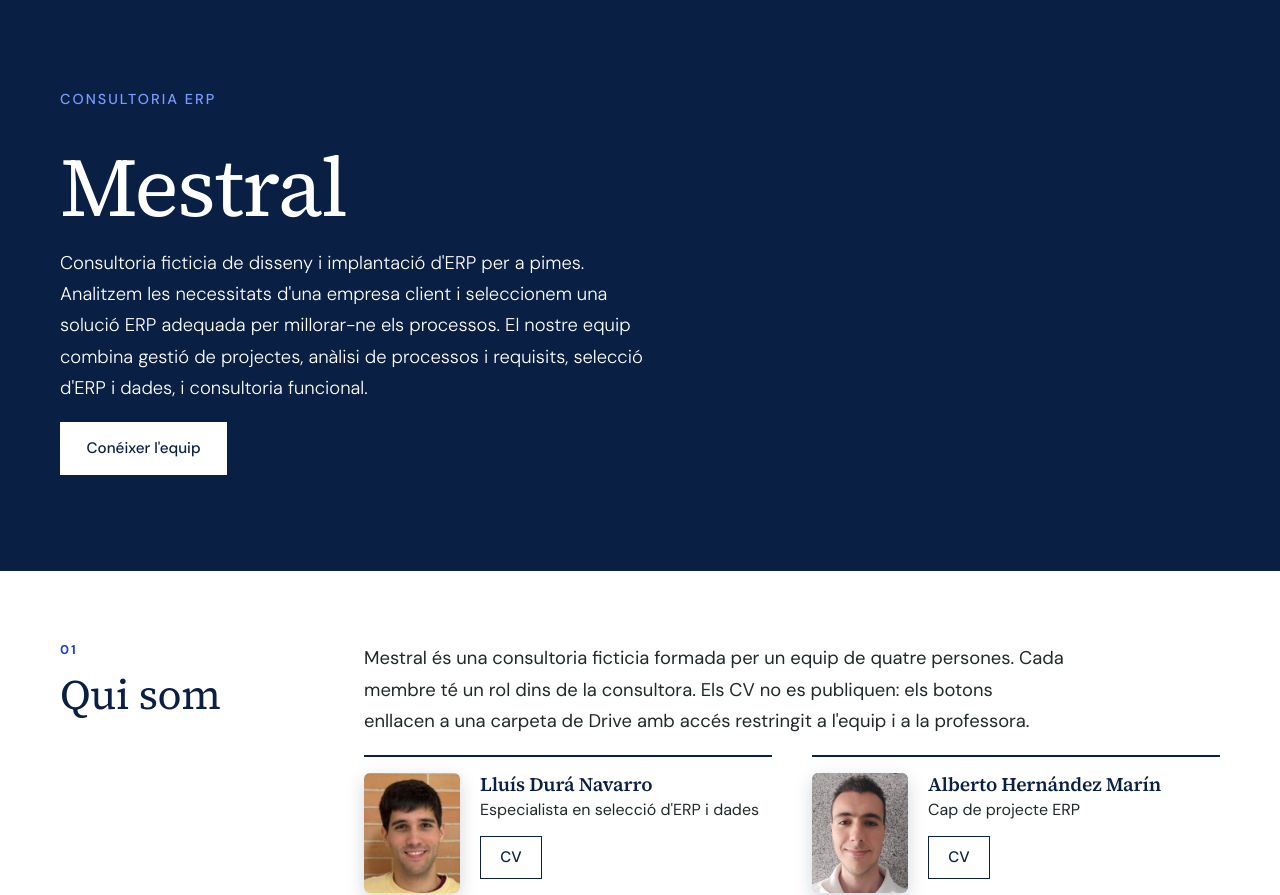
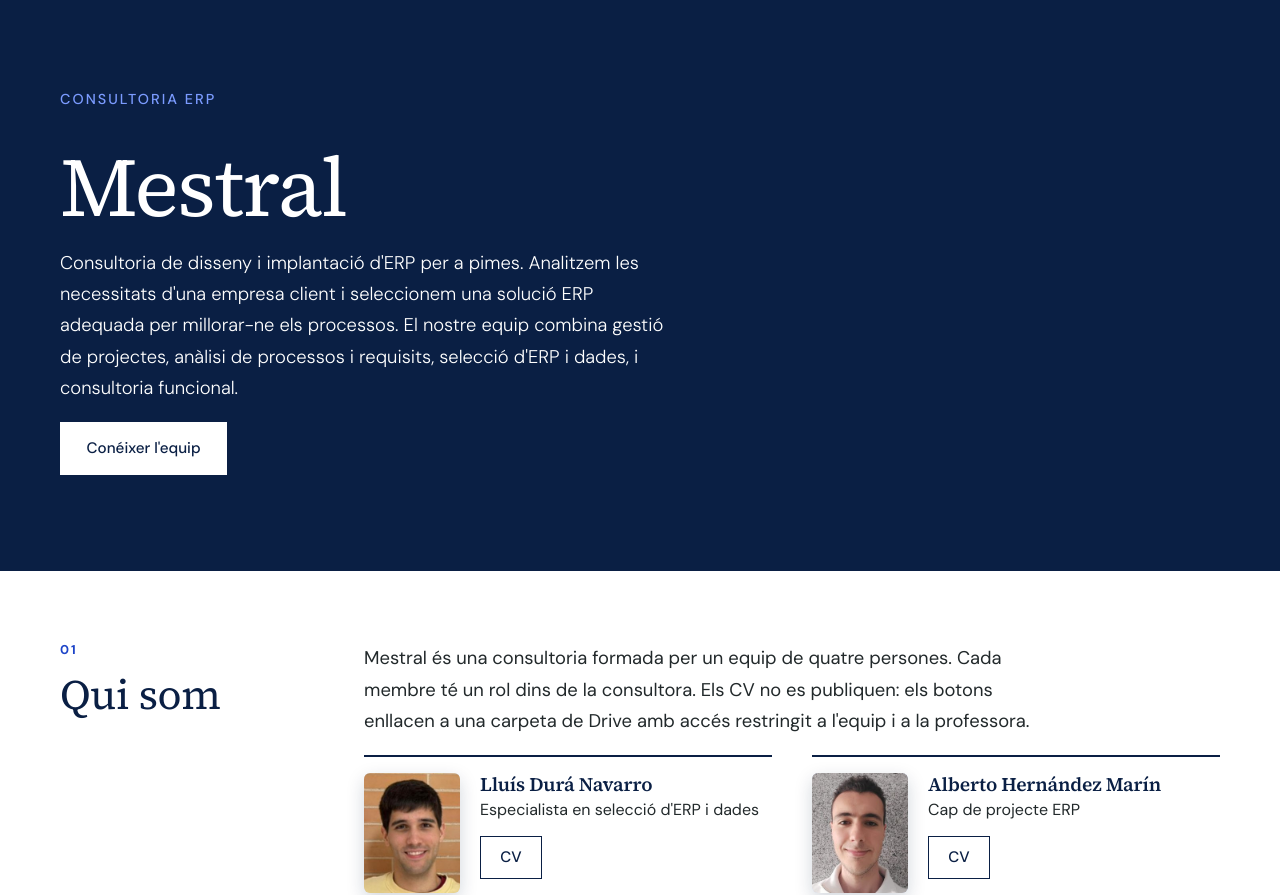
Before and after one commit to mariamartinezUJI/SI_integrats, a plain HTML site: page index.html in a window 1280 px wide. Shown: the part 72-967 px from the top of the page. Drawn offline with Linux system fonts and the light colour scheme.

Commit message:
Treu la menció a «fictici» de la web; contexto/ passa a ser només local
Co-Authored-By: Claude Sonnet 5.5 <noreply@anthropic.com>
Co-Authored-By: Alberto Hernández Marín <al435144@uji.es>
Co-Authored-By: Francisco José García Nebot <al435187@uji.es>
Co-Authored-By: Lluís Durá Navarro <al438401@uji.es>

```diff
--- a/index.html
+++ b/index.html
@@ -4,7 +4,7 @@
 <meta charset="utf-8">
 <meta name="viewport" content="width=device-width, initial-scale=1">
 <title>Mestral · Consultoria ERP</title>
-<meta name="description" content="Mestral, consultoria ERP (projecte acadèmic fictici): qui som i quins serveis oferim.">
+<meta name="description" content="Mestral, consultoria ERP: qui som i quins serveis oferim.">
 <link rel="icon" href="img/favicon.svg" type="image/svg+xml">
 <link rel="preconnect" href="https://fonts.googleapis.com">
 <link rel="preconnect" href="https://fonts.gstatic.com" crossorigin>
@@ -35,7 +35,7 @@
   <div class="contenidor">
     <h1 data-nom>Mestral</h1>
     <p class="subtitol" data-subtitol>Consultoria ERP</p>
-    <p>Consultoria ficticia de disseny i implantació d'ERP per a pimes. Analitzem les necessitats d'una empresa client i seleccionem una solució ERP adequada per millorar-ne els processos. El nostre equip combina gestió de projectes, anàlisi de processos i requisits, selecció d'ERP i dades, i consultoria funcional.</p>
+    <p>Consultoria de disseny i implantació d'ERP per a pimes. Analitzem les necessitats d'una empresa client i seleccionem una solució ERP adequada per millorar-ne els processos. El nostre equip combina gestió de projectes, anàlisi de processos i requisits, selecció d'ERP i dades, i consultoria funcional.</p>
     <a class="boto" href="#qui-som">Conéixer l'equip</a>
   </div>
 </div>
@@ -43,7 +43,7 @@
 <section id="qui-som" aria-labelledby="t-qui">
   <div class="contenidor">
     <h2 id="t-qui">Qui som</h2>
-    <p class="lead"><span data-nom>Mestral</span> és una consultoria ficticia formada per un equip de quatre persones. Cada membre té un rol dins de la consultora. Els CV no es publiquen: els botons enllacen a una carpeta de Drive amb accés restringit a l'equip i a la professora.</p>
+    <p class="lead"><span data-nom>Mestral</span> és una consultoria formada per un equip de quatre persones. Cada membre té un rol dins de la consultora. Els CV no es publiquen: els botons enllacen a una carpeta de Drive amb accés restringit a l'equip i a la professora.</p>
     <div class="graella">
       <article class="targeta membre">
         <img class="foto" src="img/equip/lluis.jpg" alt="Foto de Lluís Durá Navarro" width="96" height="120" loading="lazy">
@@ -99,7 +99,7 @@
 
 <footer class="peu">
   <div class="contenidor">
-    <p class="avis">Cas fictici amb finalitats acadèmiques</p>
+    <p class="avis">Projecte amb finalitats acadèmiques</p>
     <p><small>Projecte de l'assignatura EI/MT1046 Sistemes d'Informació Integrats · Universitat Jaume I · Curs 2026/2027</small></p>
   </div>
 </footer>
```
Also changed, not shown: 4 other files.
